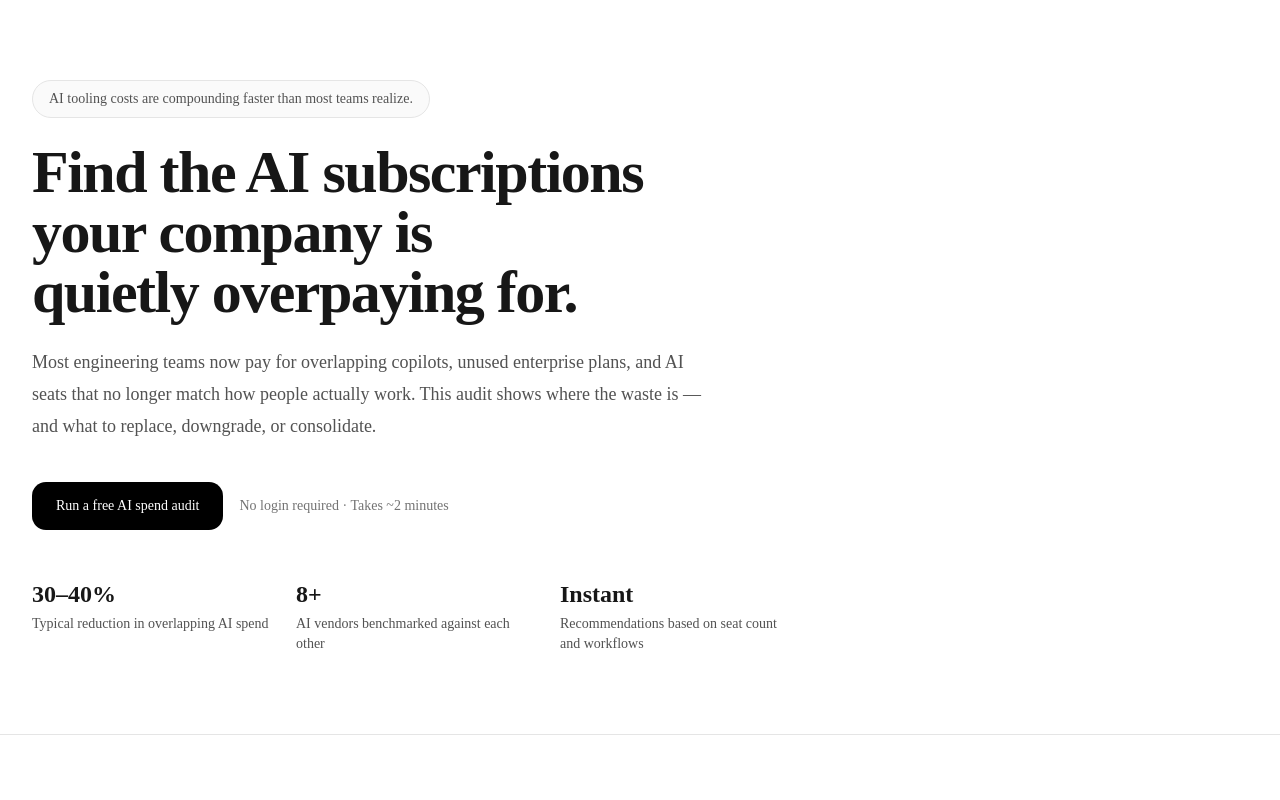
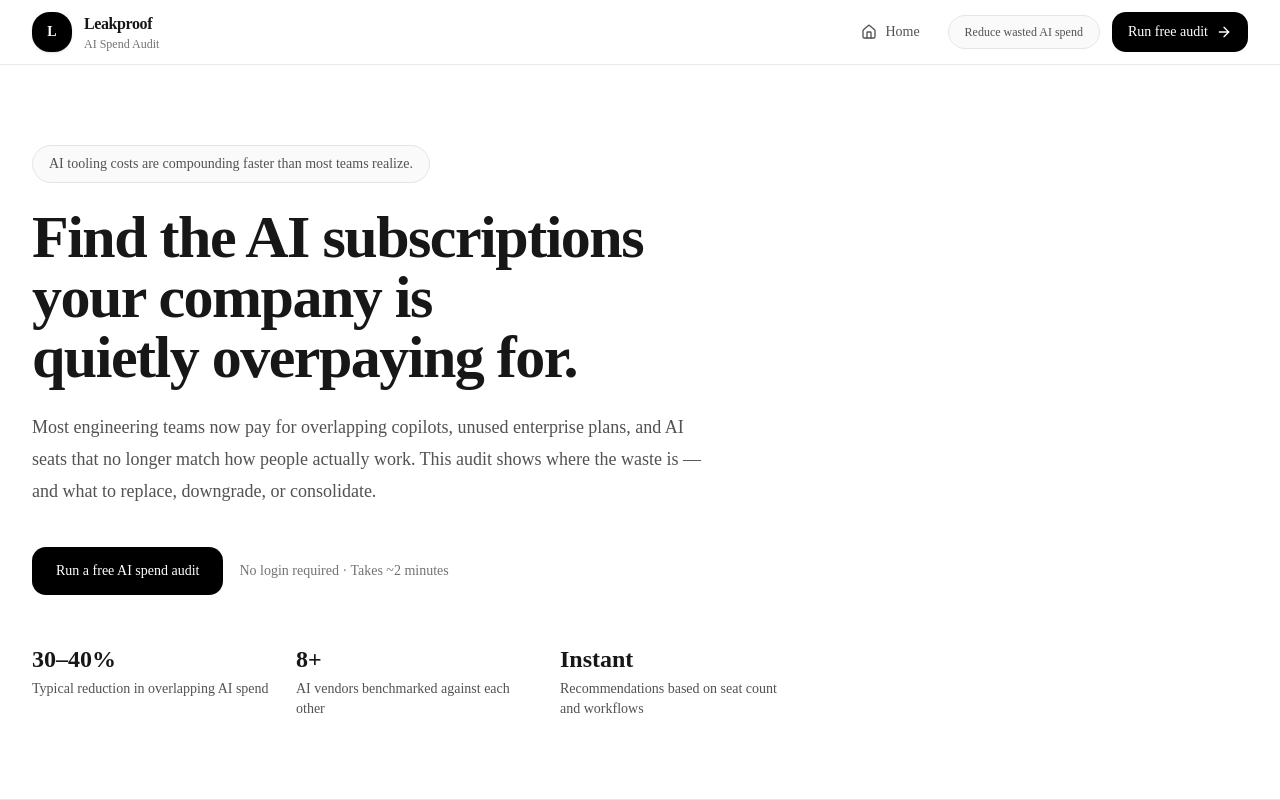
Before and after one commit to Yashkadam1234/leakproof, a Next.js app: page / in a window 1280 px wide. Shown: the top 800 px of the page. Built offline with nearby package versions, Linux system fonts and the light colour scheme; no server answers.

Commit message:
feat: add Navbar component with Leakproof branding

```diff
--- a/app/layout.tsx
+++ b/app/layout.tsx
@@ -1,6 +1,8 @@
 import type { Metadata } from "next";
 import { Geist, Geist_Mono } from "next/font/google";
 import "./globals.css";
+import Navbar from "@/components/Navbar";
+
 
 const geistSans = Geist({
   variable: "--font-geist-sans",
@@ -12,7 +14,11 @@
   subsets: ["latin"],
 });
 
+
 export const metadata: Metadata = {
+   metadataBase: new URL(
+    process.env.NEXT_PUBLIC_APP_URL ?? "http://localhost:3000"
+  ),
   title: "Create Next App",
   description: "Generated by create next app",
 };
@@ -27,7 +33,10 @@
       lang="en"
       className={`${geistSans.variable} ${geistMono.variable} h-full antialiased`}
     >
-      <body className="min-h-full flex flex-col">{children}</body>
+      <body className="min-h-full flex flex-col">
+        <Navbar />
+        {children}
+      </body>
     </html>
   );
 }
--- /dev/null
+++ b/components/Navbar.tsx
@@ -0,0 +1,53 @@
+import Link from "next/link";
+import { ArrowRight, House } from "lucide-react";
+
+export default function Navbar() {
+  return (
+    <nav className="sticky top-0 z-50 border-b border-neutral-200/80 bg-white/80 backdrop-blur-xl">
+      <div className="mx-auto flex h-16 max-w-7xl items-center justify-between px-6 lg:px-8">
+        <Link
+          href="/"
+          className="group flex items-center gap-3 transition"
+        >
+          <div className="flex h-10 w-10 items-center justify-center rounded-2xl bg-black text-sm font-bold text-white shadow-sm transition-transform duration-200 group-hover:scale-105">
+            L
+          </div>
+
+          <div className="flex flex-col">
+            <span className="text-base font-semibold tracking-tight text-neutral-900">
+              Leakproof
+            </span>
+
+            <span className="text-xs text-neutral-500">
+              AI Spend Audit
+            </span>
+          </div>
+        </Link>
+
+        <div className="flex items-center gap-3">
+          {/* Home Button */}
+          <Link
+            href="/"
+            className="hidden items-center gap-2 rounded-xl px-4 py-2 text-sm font-medium text-neutral-600 transition hover:bg-neutral-100 hover:text-neutral-900 md:flex"
+          >
+            <House className="h-4 w-4" />
+            Home
+          </Link>
+
+          <div className="hidden rounded-full border border-neutral-200 bg-neutral-50 px-4 py-2 text-xs font-medium text-neutral-600 lg:flex">
+            Reduce wasted AI spend
+          </div>
+
+          <a
+            href="#audit-form"
+            className="group inline-flex items-center gap-2 rounded-xl bg-black px-4 py-2.5 text-sm font-medium text-white transition-all duration-200 hover:bg-neutral-800 hover:shadow-md"
+          >
+            Run free audit
+
+            <ArrowRight className="h-4 w-4 transition-transform duration-200 group-hover:translate-x-0.5" />
+          </a>
+        </div>
+      </div>
+    </nav>
+  );
+}
```
